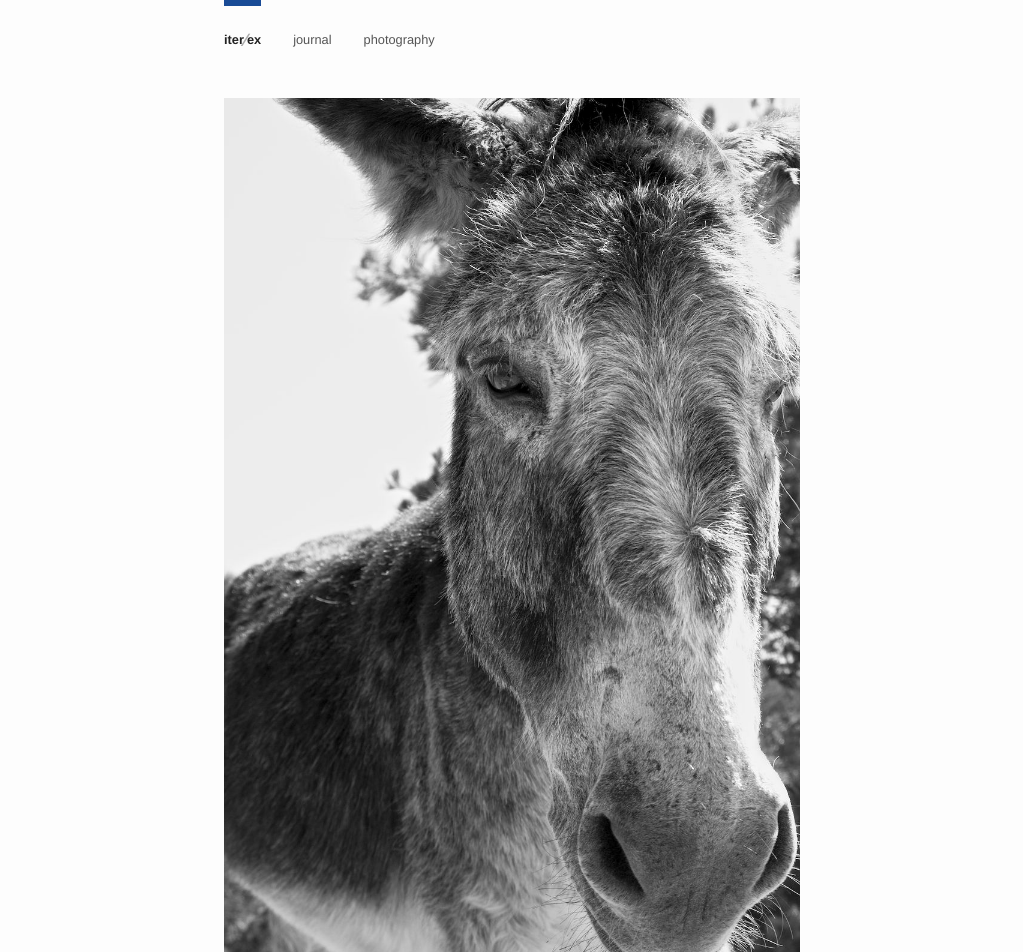
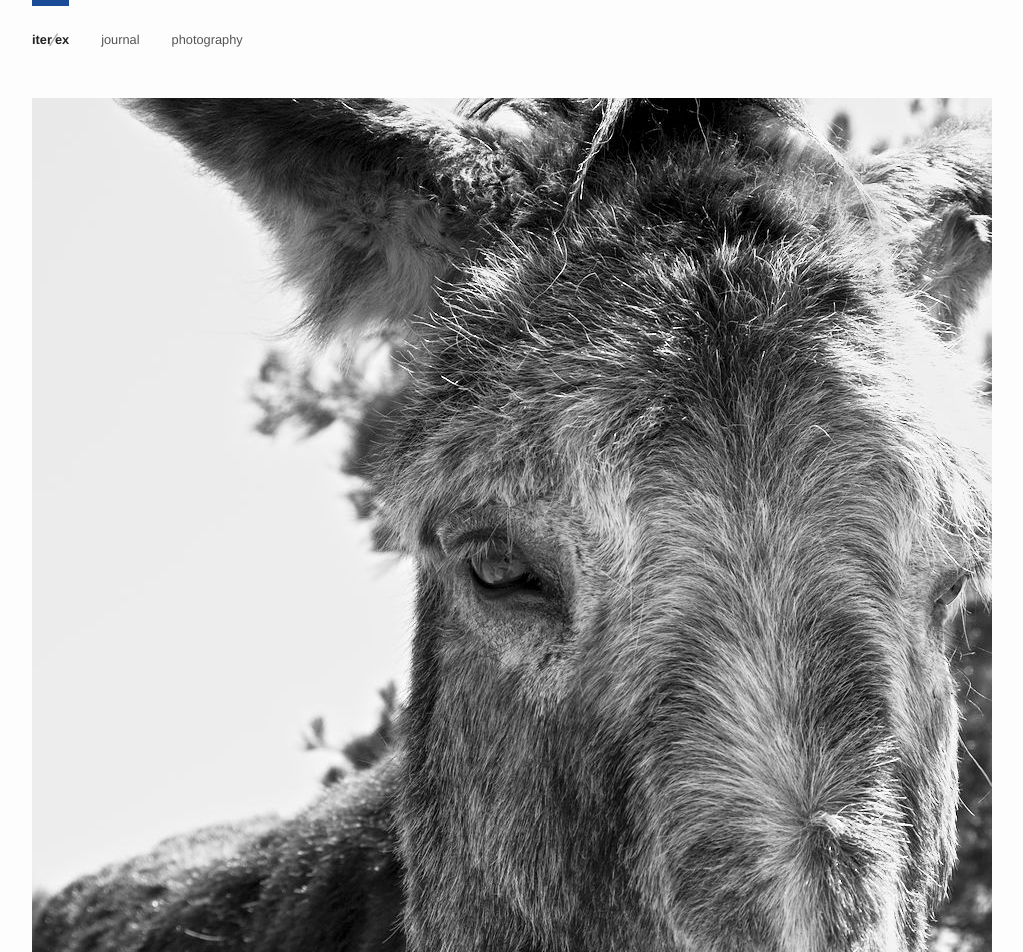
Before and after one commit to caipre/iterex, a Jekyll site: the page built from photography.html, in a window 1280 px wide. Shown: the top 952 px of the page, without its empty margins (128-1151 px from the left). Built offline with Jekyll 4.4.1, drawn with Linux system fonts in a browser that asks for light colours.

Commit message:
Increase width for photo pages

```diff
--- a/_layouts/default.html
+++ b/_layouts/default.html
@@ -11,7 +11,7 @@
 </head>
 
 <body>
-  <div id="main">
+  <div id="main" {% if page.is_photo or page.title == 'photography' %}class="wide"{% endif %}>
     <h1>
       <a href="/">iter<span>&#x2215;</span>ex</a>
     </h1>
--- a/css/main.css
+++ b/css/main.css
@@ -62,6 +62,10 @@ body #main {
   max-width: 90%;
   min-height: 100%;
   width: 45em;
+}
+
+body #main.wide {
+  width: 960px;
 }
 
 body #main > h1 {
```
